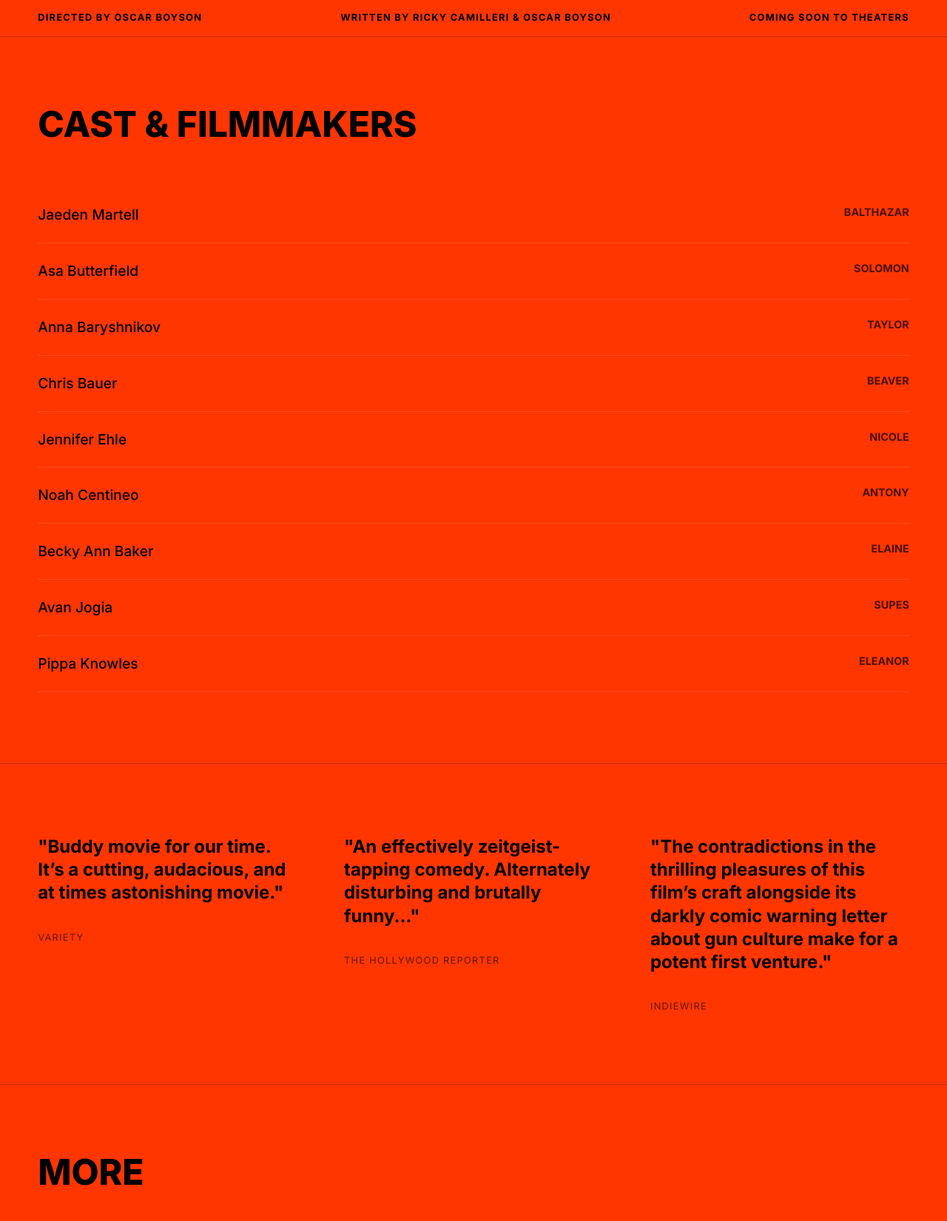
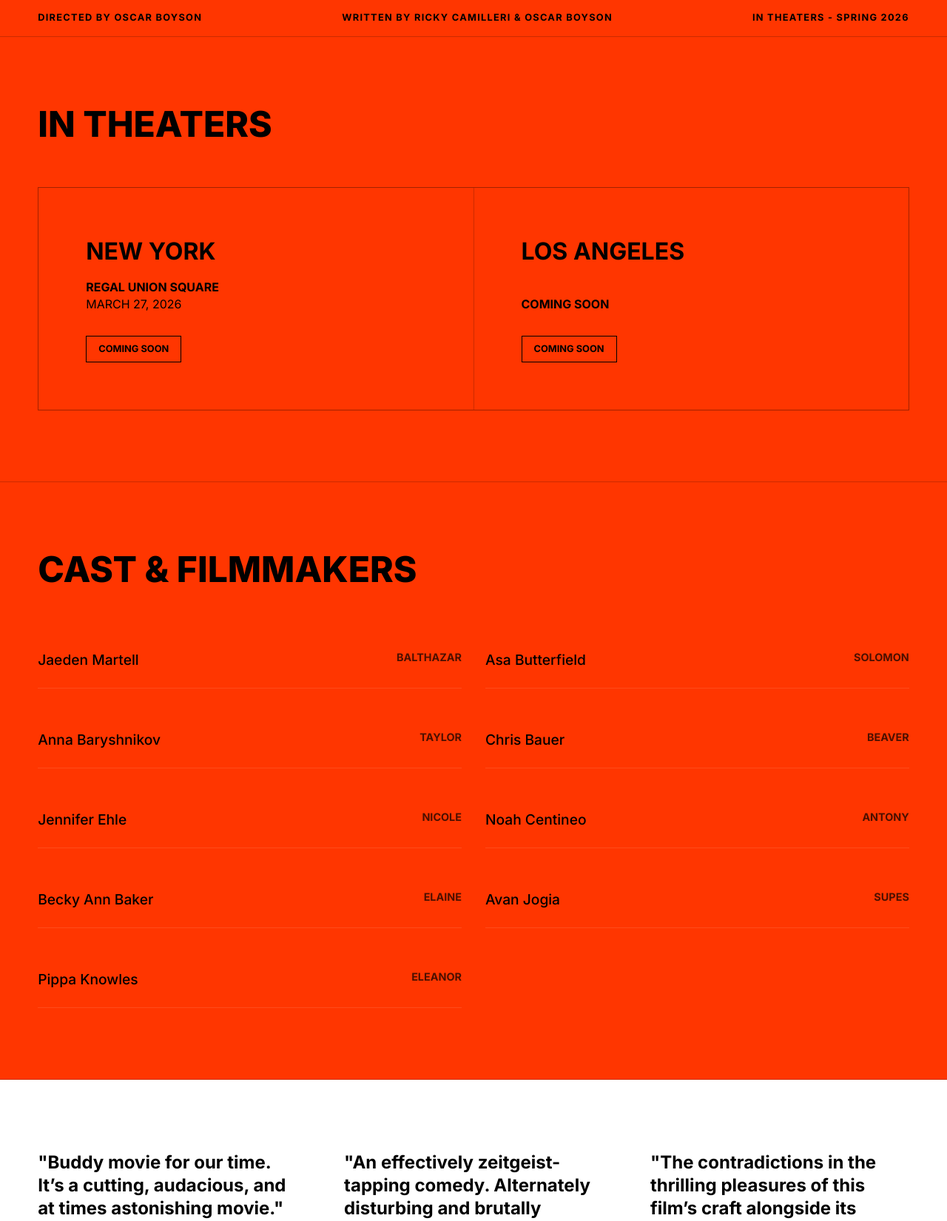
Before and after one commit to rommelnunez/OHB_Film_Website, a PHP site: page /v2/index.html in a window 1280 px wide. Shown: the part 801-2452 px from the top of the page at 74% size. Run offline with PHP 8.4, Linux system fonts and the light colour scheme.

Commit message:
fix overlap between more and events sections, refine styling

```diff
--- a/v2/assets/css/styles.css
+++ b/v2/assets/css/styles.css
@@ -276,6 +276,9 @@ html {
 .v2-list {
     display: flex;
     flex-direction: column;
+    position: relative;
+    z-index: 10;
+    background: var(--color-bg);
 }
 
 .v2-list-item {
@@ -300,6 +303,11 @@ html {
 }
 
 /* Press */
+.v2-press {
+    background-color: #fff;
+    color: #000;
+}
+
 .v2-grid-3 {
     display: grid;
     grid-template-columns: repeat(3, 1fr);
@@ -311,20 +319,26 @@ html {
     font-weight: 600;
     line-height: 1.3;
     margin-bottom: 2rem;
+    color: #000;
 }
 
 .press-item cite {
     font-style: normal;
     text-transform: uppercase;
     font-size: 0.8rem;
-    opacity: 0.6;
+    opacity: 1;
+    /* Remove opacity for specific color */
     letter-spacing: 0.1em;
+    color: #ff3600;
+    /* Red Accent */
+    font-weight: 700;
 }
 
 /* Cast */
 .v2-cast-list {
     display: grid;
-    grid-template-columns: 1fr;
+    grid-template-columns: repeat(2, 1fr);
+    gap: 2rem;
 }
 
 .cast-row {
@@ -362,7 +376,7 @@ html {
     padding: 4rem 4vw;
     display: flex;
     justify-content: space-between;
-    border-top: 1px solid rgba(255, 255, 255, 0.2);
+    border-top: none;
     font-size: 0.8rem;
     text-transform: uppercase;
     position: relative;
@@ -837,9 +851,13 @@ html {
 
 /* 3-Tile Grid (More Section) */
 .v2-more {
-    padding: 6rem 4vw 0 4vw;
-    /* Restore standard section padding but 0 bottom */
+    padding: 6rem 4vw;
+    /* Restore standard padding */
     border-bottom: none;
+    overflow: hidden;
+    /* Prevent spillover */
+    background: #000;
+    /* Match tiles to avoid gaps */
 }
 
 .more-grid {
--- a/v2/index.html
+++ b/v2/index.html
@@ -23,10 +23,9 @@
         </div>
         <nav class="header-nav">
             <a href="#hero">Teaser</a>
-
+            <a href="#tickets" class="btn-ticket" style="margin-left: 1rem;">Get Tickets</a>
             <a href="#cast">Cast & Filmmakers</a>
             <a href="#more">More</a>
-            <a href="#tickets" class="btn-ticket" style="margin-left: 1rem;">Get Tickets</a>
         </nav>
         <!-- Removed header-right to unify z-index context -->
     </header>
@@ -52,8 +51,26 @@
     <div class="v2-info-strip">
         <div class="info-item">Directed by Oscar Boyson</div>
         <div class="info-item">Written by Ricky Camilleri & Oscar Boyson</div>
-        <div class="info-item">Coming Soon to Theaters</div>
+        <div class="info-item">IN THEATERS - SPRING 2026</div>
     </div>
+
+    <!-- Ticketing Section -->
+    <section id="tickets" class="v2-section v2-tickets">
+        <h2 class="v2-section-title">In Theaters</h2>
+        <div class="v2-grid">
+            <div class="v2-card">
+                <h3>New York</h3>
+                <p class="venue">REGAL UNION SQUARE</p>
+                <p class="date">MARCH 27, 2026</p>
+                <div class="status">COMING SOON</div>
+            </div>
+            <div class="v2-card">
+                <h3>Los Angeles</h3>
+                <p class="venue">COMING SOON</p>
+                <div class="status">COMING SOON</div>
+            </div>
+        </div>
+    </section>
 
     <!-- Cast List (Full Bios) -->
     <section id="cast" class="v2-section v2-cast">
@@ -298,24 +315,6 @@
                         <img src="../assets/images/bts/IMG_5971.JPG" alt="Stills Preview">
                     </div>
                 </div>
-            </div>
-        </div>
-    </section>
-
-    <!-- Ticketing Section -->
-    <section id="tickets" class="v2-section v2-tickets">
-        <h2 class="v2-section-title">In Theaters</h2>
-        <div class="v2-grid">
-            <div class="v2-card">
-                <h3>New York</h3>
-                <p class="venue">REGAL UNION SQUARE</p>
-                <p class="date">MARCH 27, 2026</p>
-                <div class="status">COMING SOON</div>
-            </div>
-            <div class="v2-card">
-                <h3>Los Angeles</h3>
-                <p class="venue">COMING SOON</p>
-                <div class="status">COMING SOON</div>
             </div>
         </div>
     </section>
```
